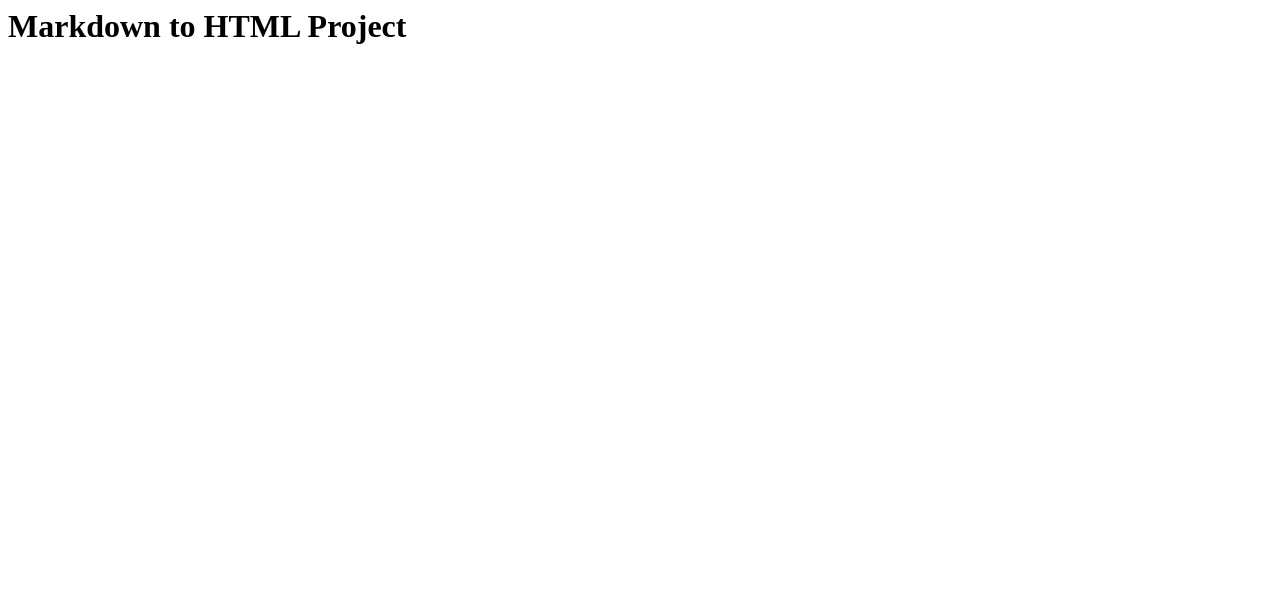
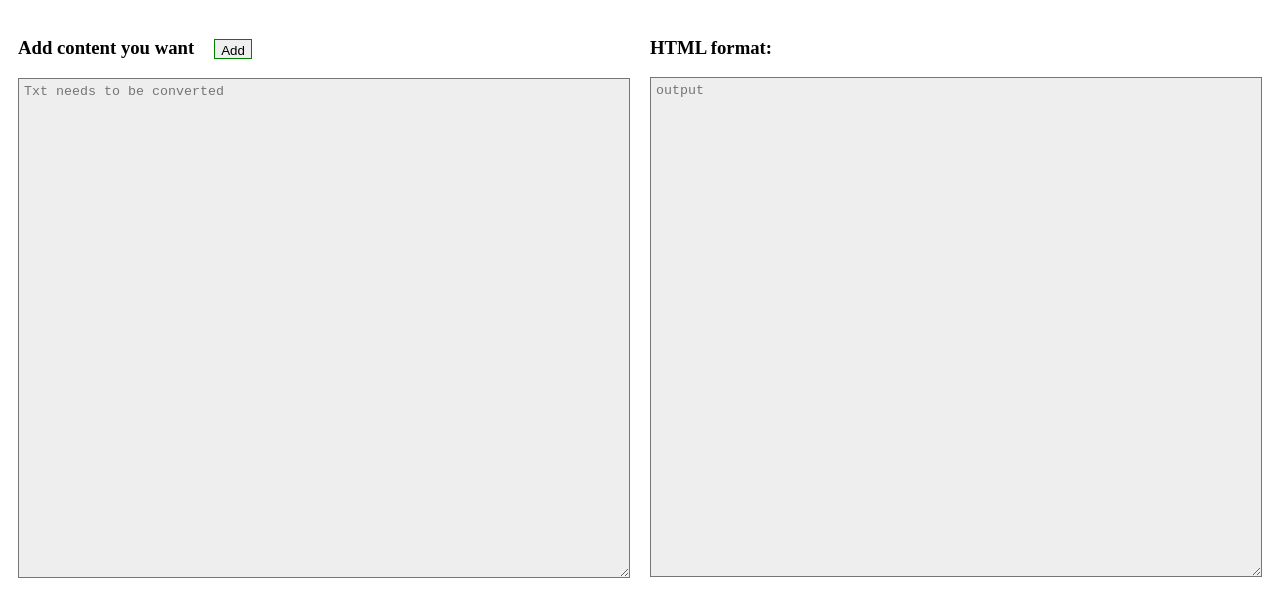
Before and after one commit to juexuanl/MarkdownToHTML, a plain HTML site: page src/main/webapp/index.html in a window 1280 px wide. Drawn offline with nearby package versions, Linux system fonts and the light colour scheme.

Commit message:
add simple ui

```diff
--- a/src/main/webapp/index.html
+++ b/src/main/webapp/index.html
@@ -1,7 +1,107 @@
-<html>
+<!DOCTYPE html>
+<html lang="en">
+    <head>
+        <meta charset="UTF-8">
+        <meta http-equiv="X-UA-Compatible" content="IE=edge">
+        <meta name="viewport" content="width=device-width, initial-scale=1.0">
+        <title>JQuery Sample</title>
+        <style type="text/css">
+            input{
+                width: 100%;
+                height: 500px;
+                padding: 5px;
+                margin-left: 10px;
+                background-color: #eee;
+            }
+            textarea{
+                width: 100%;
+                height: 500px;
+                padding: 5px;
+                margin-right: 10px;
+                background-color: #eee;
+            }
+            button{
+                border:  solid 1px green;
+                height: 20px;
+                line-height: 20px;
+                vertical-align: middle;
+                margin-left: 20px;
+            }
+            *{
+                box-sizing: border-box;
+            }
+            .col{
+                flex: 50%;
+                padding: 10px;
+                height: 550px;
+            }
+            .row{
+                display: flex;
+            }
 
-<body>
-<h1>Markdown to HTML Project</h1>
-</body>
+        </style>
+        <script src="https://cdn.jsdelivr.net/npm/bootstrap@5.1.3/dist/js/bootstrap.bundle.min.js" integrity="sha384-ka7Sk0Gln4gmtz2MlQnikT1wXgYsOg+OMhuP+IlRH9sENBO0LRn5q+8nbTov4+1p" crossorigin="anonymous"></script>
 
+    </head>
+    <body>
+        <div class="row">
+            <div class="col">
+                <h3 id="inputHead">Add content you want<button type="button" onclick="add()">Add</button></h3>
+                <textarea type="text" id="inputTxt" placeholder="Txt needs to be converted"></textarea>
+            </div>
+            <div class="col">
+                <h3 id="outputHead">HTML format:</h3>
+                <textarea id="output" placeholder="output"></textarea>
+            </div>
+        </div>
+
+
+        <br />
+        <div id="product-info"></div>
+
+        <script
+            src="https://code.jquery.com/jquery-3.6.0.min.js"
+            integrity="sha256-/xUj+3OJU5yExlq6GSYGSHk7tPXikynS7ogEvDej/m4="
+            crossorigin="anonymous"></script> <!-- include jquery library -->
+        <script>
+            const url = "/MarkdownToHTML/converter"; // This is a dummy url for a fake web service that can be used for testing
+
+            // NOTE: the variable $ is the global jquery object
+
+            // Function to add (via POST request) a product
+
+            function add() {
+                let inputTxt = $("#inputTxt").val(); // get title from input
+                if(!inputTxt) {
+                    //alert("Title is required!");
+                    return;
+                }
+                let body = { // request body
+                    data: inputTxt
+                };
+                $.ajax({
+                    url: `${url}/json`,
+                    method: "POST",
+                    contentType: "application/json",
+                    dataType: "json",
+                    data: JSON.stringify(body)
+                })
+                .done(resp => {
+                    console.log(resp);
+                    $("#output").val(resp.result);
+
+                    if(resp.id) {
+                        // fill in the id field for the next (get) request
+                        $("#product-id").val(resp.id);
+                    }
+                })
+                .fail((jqXHR, textStatus) => {
+                    console.error(jqXHR);
+                    console.error(textStatus);
+                    alert("Error! Check console.");
+                });
+            }
+
+        </script>
+    </body>
 </html>
```
Also changed, not shown: 1 other file.
